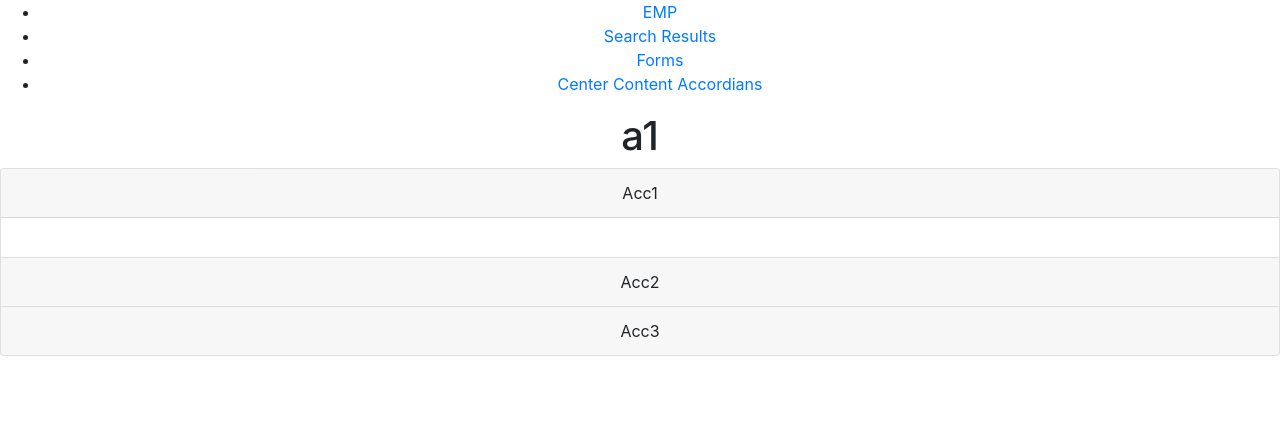
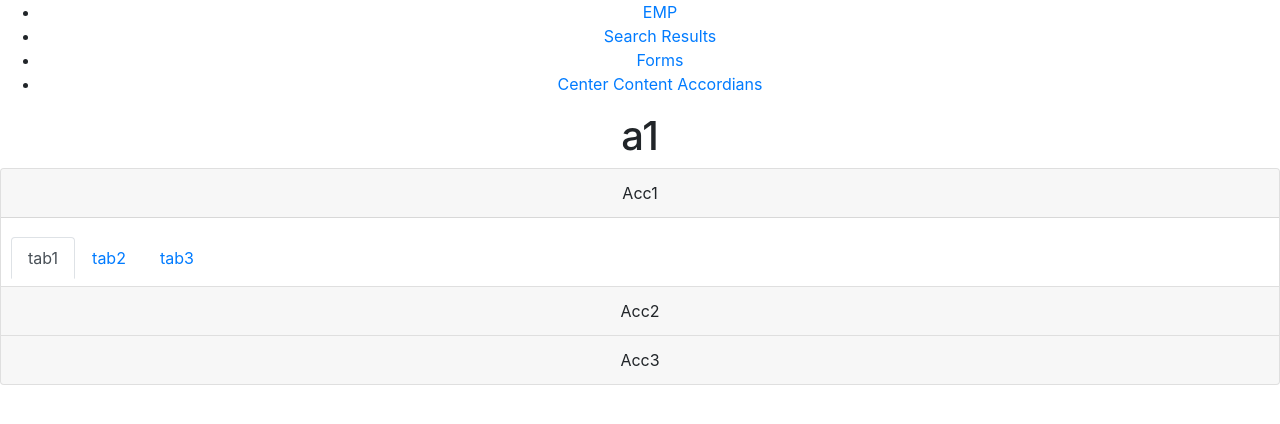
Before and after one commit to vishwaroopvoruganti/student-react-app, a React (Create React App) app: page /center-content/a3 in a window 1280 px wide. Shown: the top 424 px of the page. Built offline with nearby package versions, Linux system fonts and the light colour scheme.

Commit message:
tab set added

```diff
--- a/src/CenterContent/CenterContent.js
+++ b/src/CenterContent/CenterContent.js
@@ -2,7 +2,7 @@ import React, { Component } from 'react';
 import axios from 'axios';
 import Accordion from 'react-bootstrap/Accordion';
 import Card from 'react-bootstrap/Card';
-import  { Redirect } from 'react-router-dom'
+import  { Redirect } from 'react-router-dom';
 import { useAccordionToggle } from 'react-bootstrap/AccordionToggle';
 import {
     BrowserRouter,
@@ -11,6 +11,7 @@ import {
 } from 'react-router-dom';
 import ReactiveForm from '../ReactiveForms/ReactiveForm';
 import Post from '../MyFolder/Post';
+import CustomeTabs from '../Tabs/CustomeTabs';
 export class ResultContainer extends Component {
 
     constructor(props) {
@@ -34,16 +35,15 @@ export class ResultContainer extends Component {
     }
     clickAcc = (id) => {
         console.log(id + 'Acc clicked');
-        console.log( this.props )
-       // this.props.router.push('/center-content/id')
+        console.log( this.props );
         this.setState({accordianId: id});
     }
 
-    renderAccordian() {
+    renderAccordian = () => {
         return this.state.accordians.map((acc, index) => {
             const { name, id } = acc
             return (
-                //Based on routing we will display accordians????
+                //Based on routing we will display accordians
                // <Card key={id}
                 //onClick={() => this.clickAcc(id)}>
                 <Route render={({ history}) => (
@@ -60,6 +60,7 @@ export class ResultContainer extends Component {
                                 <React.Fragment> */}
                                     <Route exact path='/center-content/a1' component={ReactiveForm}></Route>
                                     <Route exact path='/center-content/a2' component={Post}></Route>
+                                    <Route exact path='/center-content/a3' component={CustomeTabs}></Route>
                                     {/* <Route exact path='/center-content/3' component={ReactiveForm}></Route> */}
                                 {/* </React.Fragment>
                             </BrowserRouter> */}
--- /dev/null
+++ b/src/Tabs/CustomeTabs.js
@@ -0,0 +1,77 @@
+import React, { Component } from 'react';
+import Tabs from 'react-bootstrap/Tabs';
+import Tab from 'react-bootstrap/Tab';
+import TabContent from 'react-bootstrap/TabContent';
+import TabPane from 'react-bootstrap/TabPane';
+import {
+    BrowserRouter,
+    Route,
+    Link
+} from 'react-router-dom';
+import EmployeeTab from './MyTabs/EmployeeTab';
+import StudentTab from './MyTabs/StudentTab';
+import ParentTab from './MyTabs/ParentTab';
+class CustomeTabs extends Component {
+
+    constructor(props) {
+        super(props);
+        this.state = {
+            tabs: [
+                { name: 'tab1', id: 't1' },
+                { name: 'tab2', id: 't2' },
+                { name: 'tab3', id: 't3' }
+            ],
+            tabId: 'a1',
+        }
+    }
+
+    componentDidMount() {
+        console.log(this.props);
+    }
+
+    componentWillUnmount() {
+        console.log('destroyed');
+    }
+
+    // handleSelect = (key) => {
+    //     //this.props.history.push('/center-content/a3/+'+id)
+    //     console.log(key);
+    // }
+
+    renderTabs = () => {
+        return this.state.tabs.map((tab, index) => {
+            const { name, id } = tab
+            return (
+              //  <Route render={({ history}) => (
+                <Tab eventKey={id} title={name} key={id}
+                onSelect={this.handleSelect}>
+                <div>
+                    <Route exact path='/center-content/a3/t1' component={ParentTab}></Route>
+                    <Route exact path='/center-content/a3/t2' component={StudentTab}></Route>
+                    <Route exact path='/center-content/a3/t3' component={EmployeeTab}></Route>
+                    </div>
+                </Tab>
+              //  )} />
+            )
+        })
+    }
+   tabClick(tab) {
+        console.log('/center-content/a3/'+tab);
+        this.props.history.push('/center-content/a3/'+tab)
+      }
+    render() {
+        return (
+            <div>
+            <Tabs defaultActiveKey={this.state.tabs[0].id} transition={false} id="noanim-tab-example"
+          //  onSelect={this.handleSelect()}
+          onSelect={(index) => this.tabClick(index)}
+         // changeTab={this.handleClick}
+          >
+                {this.renderTabs()}
+            </Tabs>
+            </div>
+        );
+    }
+}
+
+export default CustomeTabs;
--- /dev/null
+++ b/src/Tabs/MyTabs/EmployeeTab.js
@@ -0,0 +1,30 @@
+import React, { Component } from 'react';
+import {
+    BrowserRouter,
+    Route,
+    Link
+} from 'react-router-dom';
+class EmployeeTab extends Component {
+    constructor(props) {
+        super(props);
+        this.state = {
+        }
+    }
+
+    componentDidMount() {
+        console.log(this.props);
+    }
+
+    componentWillUnmount() {
+        console.log('destroyed');
+    }
+
+    render(){
+        return(
+            <div>EmployeeTab</div>
+        )
+    }
+
+}
+
+export default EmployeeTab;
--- /dev/null
+++ b/src/Tabs/MyTabs/ParentTab.js
@@ -0,0 +1,31 @@
+import React, { Component } from 'react';
+import {
+    BrowserRouter,
+    Route,
+    Link
+} from 'react-router-dom';
+class ParentTab extends Component {
+    constructor(props) {
+        super(props);
+        this.state = {
+        }
+    }
+
+    componentDidMount() {
+        console.log(this.props);
+    }
+
+    componentWillUnmount() {
+        console.log('destroyed');
+    }
+
+    render(){
+        return(
+
+            <div>ParentTab</div>
+        )
+    }
+
+}
+
+export default ParentTab;
--- /dev/null
+++ b/src/Tabs/MyTabs/StudentTab.js
@@ -0,0 +1,30 @@
+import React, { Component } from 'react';
+import {
+    BrowserRouter,
+    Route,
+    Link
+} from 'react-router-dom';
+class StudentTab extends Component {
+    constructor(props) {
+        super(props);
+        this.state = {
+        }
+    }
+
+    componentDidMount() {
+        console.log(this.props);
+    }
+
+    componentWillUnmount() {
+        console.log('destroyed');
+    }
+
+    render(){
+        return(
+            <div>StudentTab</div>
+        )
+    }
+
+}
+
+export default StudentTab;
```
